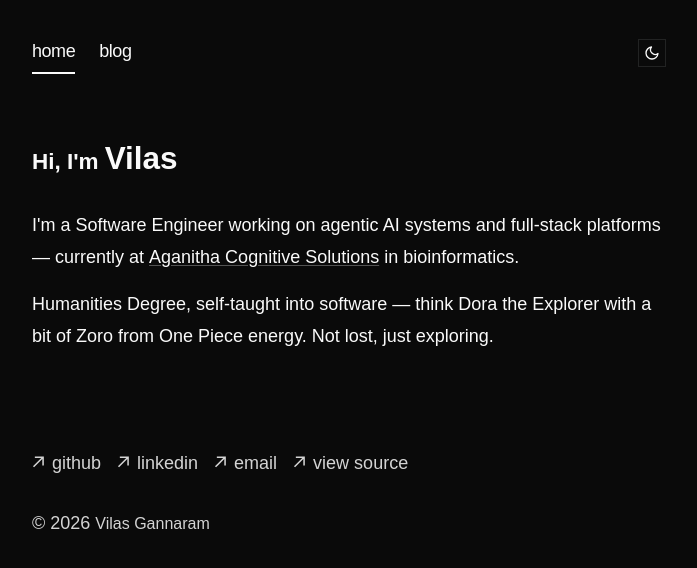
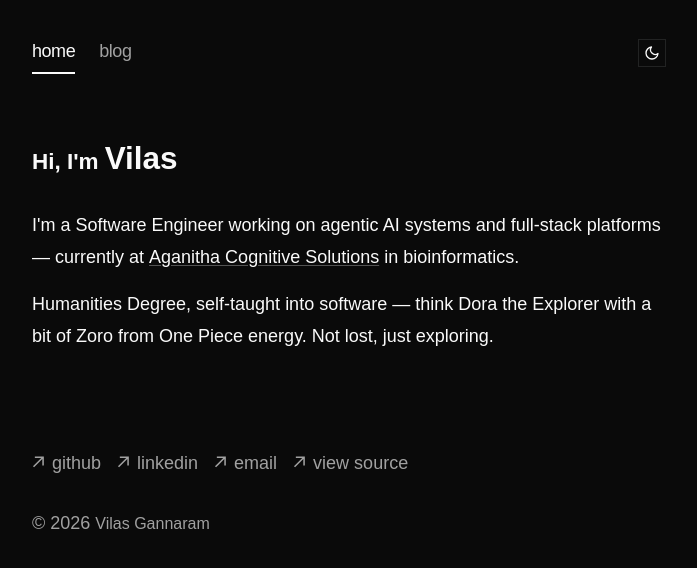
Before and after one commit to vilas-gannaram/vilas-gannaram.github.io, a Next.js app: page / in a window 1280 px wide. Shown: the top 568 px of the page, without its empty margins (291-988 px from the left). Built offline with nearby package versions, Linux system fonts and the light colour scheme; a web font is replaced by a local one.

Commit message:
fix: use semantic color tokens instead of hardcoded neutral shades

```diff
--- a/app/components/footer.tsx
+++ b/app/components/footer.tsx
@@ -1,10 +1,10 @@
 export default function Footer() {
 	return (
 		<footer className='not-typeset my-16'>
-			<ul className='font-sm mt-8 flex flex-col space-x-0 space-y-2 text-neutral-600 md:flex-row md:space-x-4 md:space-y-0 dark:text-neutral-300'>
+			<ul className='font-sm mt-8 flex flex-col space-x-0 space-y-2 text-muted-foreground md:flex-row md:space-x-4 md:space-y-0'>
 				<li>
 					<a
-						className='flex items-center transition-all hover:text-neutral-800 dark:hover:text-neutral-100'
+						className='flex items-center transition-all hover:text-foreground'
 						rel='noopener noreferrer'
 						target='_blank'
 						href='https://github.com/vilas-gannaram'
@@ -15,7 +15,7 @@ export default function Footer() {
 				</li>
 				<li>
 					<a
-						className='flex items-center transition-all hover:text-neutral-800 dark:hover:text-neutral-100'
+						className='flex items-center transition-all hover:text-foreground'
 						rel='noopener noreferrer'
 						target='_blank'
 						href='https://www.linkedin.com/in/vilasgannaram/'
@@ -26,7 +26,7 @@ export default function Footer() {
 				</li>
 				<li>
 					<a
-						className='flex items-center transition-all hover:text-neutral-800 dark:hover:text-neutral-100'
+						className='flex items-center transition-all hover:text-foreground'
 						rel='noopener noreferrer'
 						target='_blank'
 						href='mailto:vilasgannaram@gmail.com'
@@ -37,7 +37,7 @@ export default function Footer() {
 				</li>
 				<li>
 					<a
-						className='flex items-center transition-all hover:text-neutral-800 dark:hover:text-neutral-100'
+						className='flex items-center transition-all hover:text-foreground'
 						rel='noopener noreferrer'
 						target='_blank'
 						href='https://github.com/vilas-gannaram/vilas-gannaram.github.io'
@@ -47,11 +47,9 @@ export default function Footer() {
 					</a>
 				</li>
 			</ul>
-			<p className='mt-8 text-neutral-600 dark:text-neutral-300 font-signature'>
+			<p className='mt-8 text-muted-foreground font-signature'>
 				© {new Date().getFullYear()}{' '}
-				<span className='font-signature text-base'>
-					Vilas Gannaram
-				</span>
+				<span className='text-base'>Vilas Gannaram</span>
 			</p>
 		</footer>
 	);
--- a/app/components/header.tsx
+++ b/app/components/header.tsx
@@ -33,10 +33,10 @@ export default function Header() {
 								<Link
 									key={path}
 									href={path}
-									className={`transition-all hover:text-neutral-800 dark:hover:text-neutral-200 flex align-middle relative py-1 border-b-2 ${
+									className={`transition-all hover:text-foreground flex align-middle relative py-1 border-b-2 ${
 										isActive
-											? 'border-foreground'
-											: 'border-transparent'
+											? 'text-foreground border-foreground'
+											: 'text-muted-foreground border-transparent'
 									}`}
 								>
 									{name}
```
